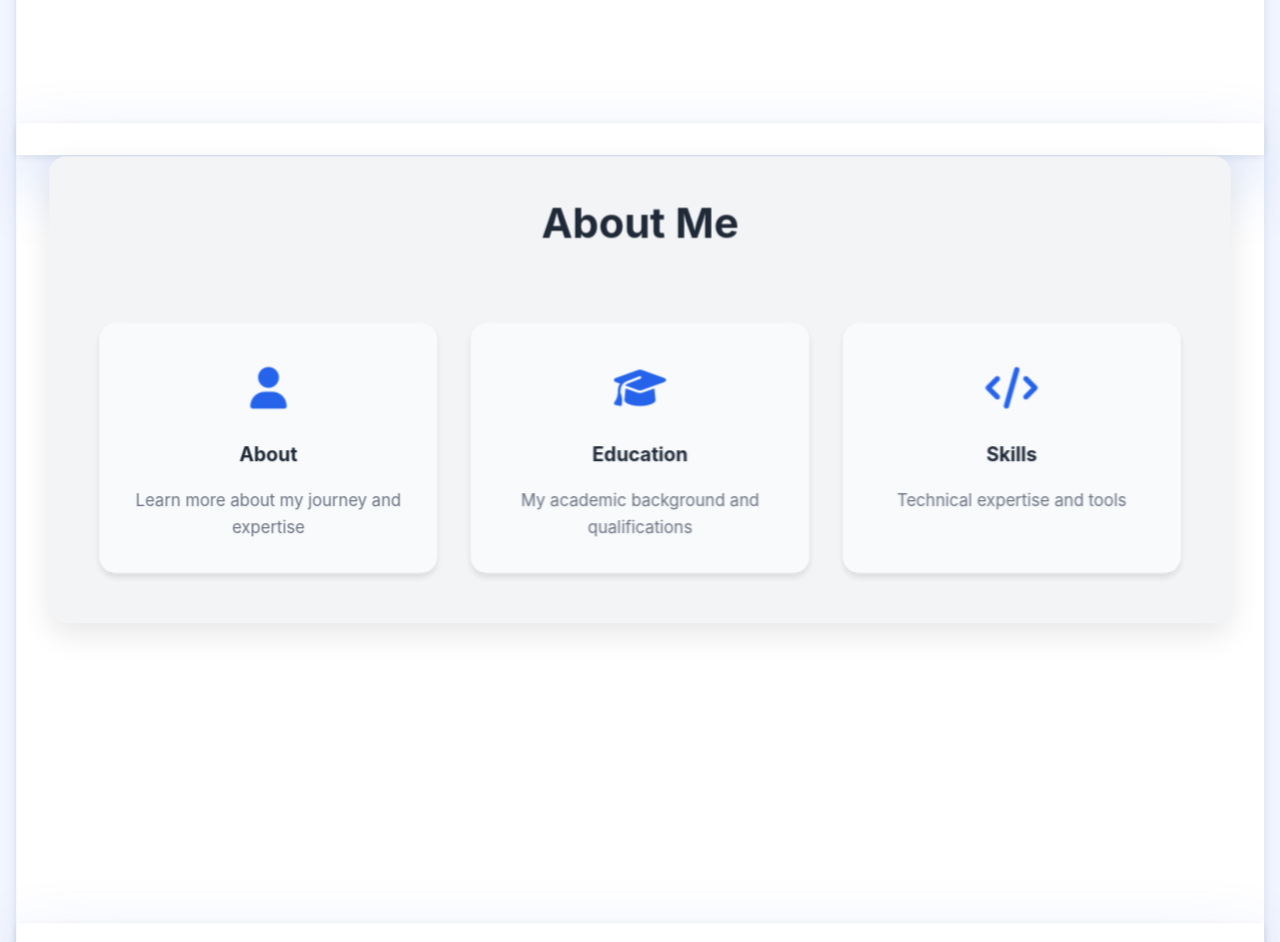
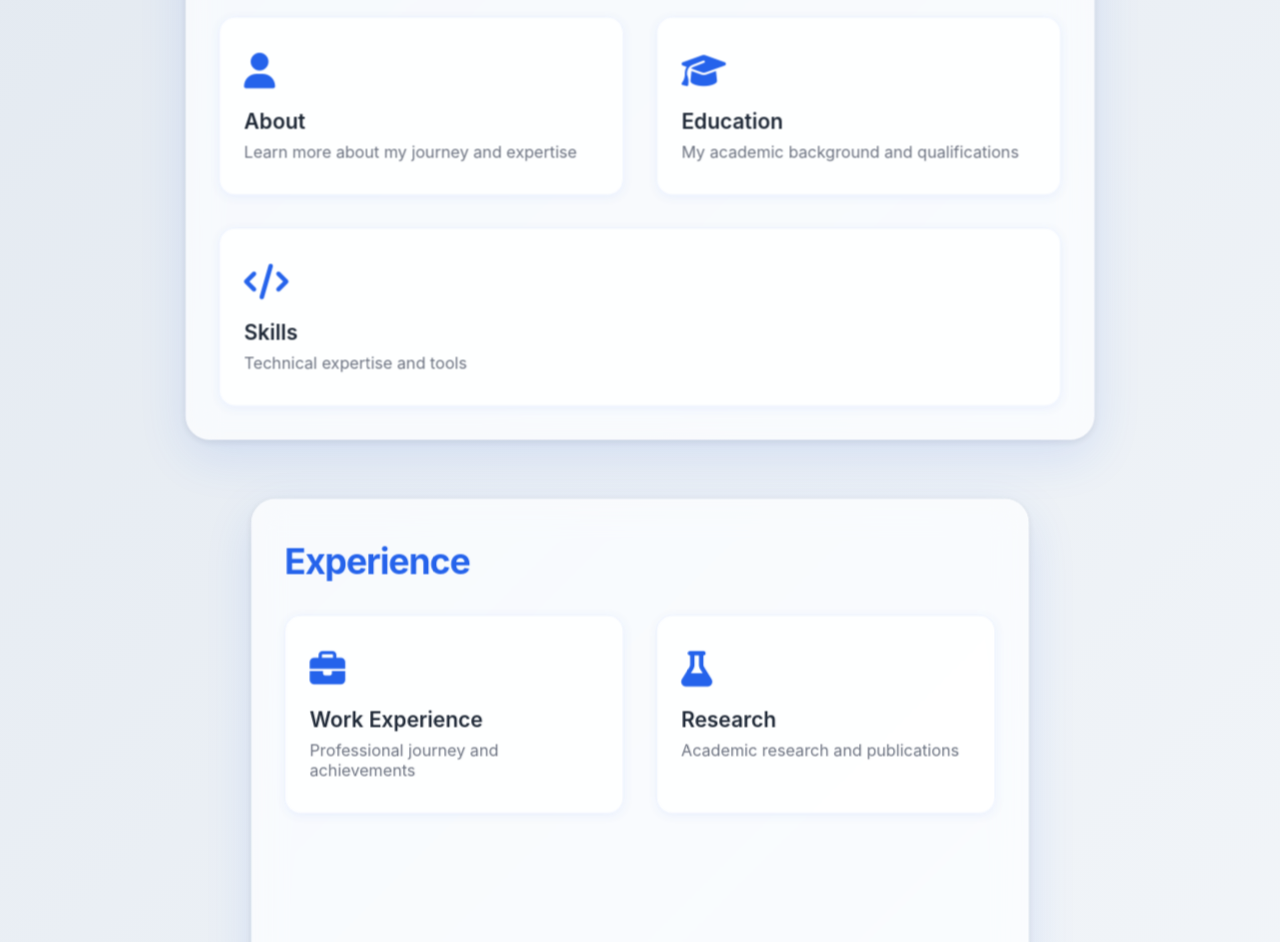
Before and after one commit to Errornautical/errornautical.github.io, a website built with Vite: page index.html in a window 1280 px wide. Shown: the part 741-1683 px from the top of the page. Built offline with nearby package versions, Linux system fonts and the light colour scheme.

Commit message:
feature:styles.css

```diff
--- a/styles.css
+++ b/styles.css
@@ -23,11 +23,9 @@ html {
 
 body {
     font-family: 'Inter', -apple-system, BlinkMacSystemFont, 'Segoe UI', Roboto, sans-serif;
-    line-height: 1.6;
+    background: linear-gradient(135deg, #e0e7ef 0%, #f8fafc 100%);
+    min-height: 100vh;
     color: var(--text-color);
-    background: var(--background);
-    perspective: 1000px;
-    overflow-x: hidden;
 }
 
 #canvas-container {
@@ -81,133 +79,119 @@ body {
 /* Sections Container */
 .sections-container {
     position: relative;
-    padding-top: 80px;
     z-index: 1;
+    padding-top: 100px;
+    padding-bottom: 100px;
+    display: flex;
+    flex-direction: column;
+    gap: 4rem;
 }
 
 /* Folder Styles */
 .section.folder {
-    min-height: 100vh;
-    padding: 2rem;
-    transform-style: preserve-3d;
-    transform-origin: center center;
-    transition: transform 0.7s cubic-bezier(0.23, 1, 0.32, 1), box-shadow 0.7s cubic-bezier(0.23, 1, 0.32, 1), opacity 0.5s;
-    will-change: transform, box-shadow, opacity;
-    perspective: 1200px;
-    box-shadow: 0 10px 30px var(--folder-shadow);
-    opacity: 1 !important;
-    transform: none !important;
-    display: block !important;
+    position: relative;
+    margin: 0 auto;
+    max-width: 900px;
+    min-height: 60vh;
+    background: rgba(255,255,255,0.7);
+    border-radius: 1.5rem;
+    box-shadow: 0 8px 32px 0 rgba(31, 38, 135, 0.10);
+    backdrop-filter: blur(16px) saturate(180%);
+    -webkit-backdrop-filter: blur(16px) saturate(180%);
+    border: 1px solid rgba(255,255,255,0.18);
+    transition:
+        transform 0.8s cubic-bezier(0.23, 1, 0.32, 1),
+        box-shadow 0.8s cubic-bezier(0.23, 1, 0.32, 1),
+        opacity 0.5s,
+        filter 0.5s;
+    will-change: transform, box-shadow, opacity, filter;
+    opacity: 0.7;
+    filter: blur(2px) grayscale(0.1);
+    transform: scale(0.97) rotateX(10deg) translateY(40px);
+    z-index: 1;
 }
 
 .section.folder.active {
-    transform: scale(1.04) rotateX(0deg) translateZ(40px) !important;
-    box-shadow: 0 24px 64px 0 rgba(37, 99, 235, 0.18), 0 2px 8px 0 rgba(0,0,0,0.10);
     opacity: 1 !important;
+    filter: none !important;
+    transform: scale(1.01) rotateX(0deg) translateY(0) !important;
+    box-shadow: 0 16px 48px 0 rgba(37, 99, 235, 0.13), 0 2px 8px 0 rgba(0,0,0,0.10);
     z-index: 2;
 }
 
 .section.folder:not(.active) {
-    transform: scale(0.98) rotateX(12deg) translateZ(0px);
     opacity: 0.7;
+    filter: blur(2px) grayscale(0.1);
+    transform: scale(0.97) rotateX(10deg) translateY(40px);
     z-index: 1;
 }
 
+.section-title {
+    text-align: left;
+    font-size: 2.2rem;
+    margin-bottom: 2rem;
+    color: var(--primary-color);
+    letter-spacing: -1px;
+    font-weight: 700;
+}
+
 .folder-content {
-    background: var(--folder-color);
-    border-radius: 1rem;
-    padding: 2rem;
-    box-shadow: 0 10px 30px var(--folder-shadow);
-    transform-style: preserve-3d;
-    transition: transform 0.5s ease;
-    max-width: 1200px;
+    padding: 2.5rem 2rem 2rem 2rem;
+    background: transparent;
+    border-radius: 1.5rem;
+    box-shadow: none;
+    max-width: 900px;
     margin: 0 auto;
 }
 
-/* Hero Section */
-.hero {
-    height: 100vh;
+.card-container {
     display: flex;
-    align-items: center;
-    justify-content: center;
-    text-align: center;
-    padding: 0 2rem;
-    background: linear-gradient(135deg, #f0f9ff 0%, #e0f2fe 100%);
-}
-
-.hero-content h1 {
-    font-size: 3.5rem;
-    margin-bottom: 1rem;
-    color: var(--text-color);
-}
-
-.subtitle {
-    font-size: 1.5rem;
-    color: var(--primary-color);
-    margin-bottom: 1rem;
-}
-
-.description {
-    font-size: 1.2rem;
-    color: var(--light-text);
-    max-width: 600px;
-    margin: 0 auto;
-}
-
-/* Section Styles */
-.section {
-    padding: 5rem 2rem;
-    max-width: 1200px;
-    margin: 0 auto;
-    opacity: 1 !important;
-    transform: none !important;
-    display: block !important;
-}
-
-.section-title {
-    text-align: center;
-    font-size: 2.5rem;
-    margin-bottom: 3rem;
-    color: var(--text-color);
-}
-
-/* Card Styles */
-.card-container {
-    display: grid;
-    grid-template-columns: repeat(auto-fit, minmax(300px, 1fr));
+    flex-wrap: wrap;
     gap: 2rem;
-    padding: 1rem;
+    justify-content: flex-start;
 }
 
 .card {
-    background: var(--card-background);
+    background: rgba(255,255,255,0.85);
     border-radius: 1rem;
-    padding: 2rem;
-    text-align: center;
-    transition: var(--transition);
+    padding: 2rem 1.5rem;
+    min-width: 260px;
+    flex: 1 1 260px;
+    text-align: left;
+    transition:
+        box-shadow 0.3s cubic-bezier(0.23, 1, 0.32, 1),
+        transform 0.3s cubic-bezier(0.23, 1, 0.32, 1),
+        background 0.3s;
     cursor: pointer;
-    box-shadow: 0 4px 6px rgba(0, 0, 0, 0.1);
-    transform-style: preserve-3d;
+    box-shadow: 0 2px 8px rgba(37, 99, 235, 0.07);
+    border: 1px solid rgba(37, 99, 235, 0.07);
+    position: relative;
+    overflow: hidden;
 }
 
 .card:hover {
-    transform: translateY(-5px) rotateX(5deg);
-    box-shadow: 0 8px 15px rgba(0, 0, 0, 0.1);
+    background: rgba(37, 99, 235, 0.08);
+    box-shadow: 0 8px 24px rgba(37, 99, 235, 0.18);
+    transform: translateY(-8px) scale(1.03) rotateX(2deg);
+    border-color: var(--primary-color);
 }
 
 .card-icon {
-    font-size: 2.5rem;
+    font-size: 2.2rem;
     color: var(--primary-color);
     margin-bottom: 1rem;
 }
 
 .card h3 {
-    margin-bottom: 1rem;
+    margin-bottom: 0.5rem;
     color: var(--text-color);
+    font-size: 1.3rem;
+    font-weight: 600;
 }
 
 .card p {
     color: var(--light-text);
+    font-size: 1rem;
 }
 
 /* Modal Styles */
@@ -225,13 +209,15 @@ body {
 
 .modal-content {
     position: relative;
-    background: var(--background);
+    background: rgba(255,255,255,0.85);
+    backdrop-filter: blur(12px) saturate(160%);
+    -webkit-backdrop-filter: blur(12px) saturate(160%);
+    border-radius: 1.2rem;
+    box-shadow: 0 8px 32px 0 rgba(31, 38, 135, 0.10);
     width: 90%;
     max-width: 600px;
     margin: 5% auto;
     padding: 2rem;
-    border-radius: 1rem;
-    box-shadow: 0 4px 20px rgba(0, 0, 0, 0.2);
     transform-style: preserve-3d;
     animation: modalOpen 0.3s ease forwards;
 }
@@ -325,3 +311,14 @@ body {
         padding: 1rem;
     }
 }
+
+@media (max-width: 900px) {
+    .section.folder, .folder-content {
+        max-width: 98vw;
+        padding: 1.2rem;
+    }
+    .card-container {
+        flex-direction: column;
+        gap: 1.2rem;
+    }
+}
```
